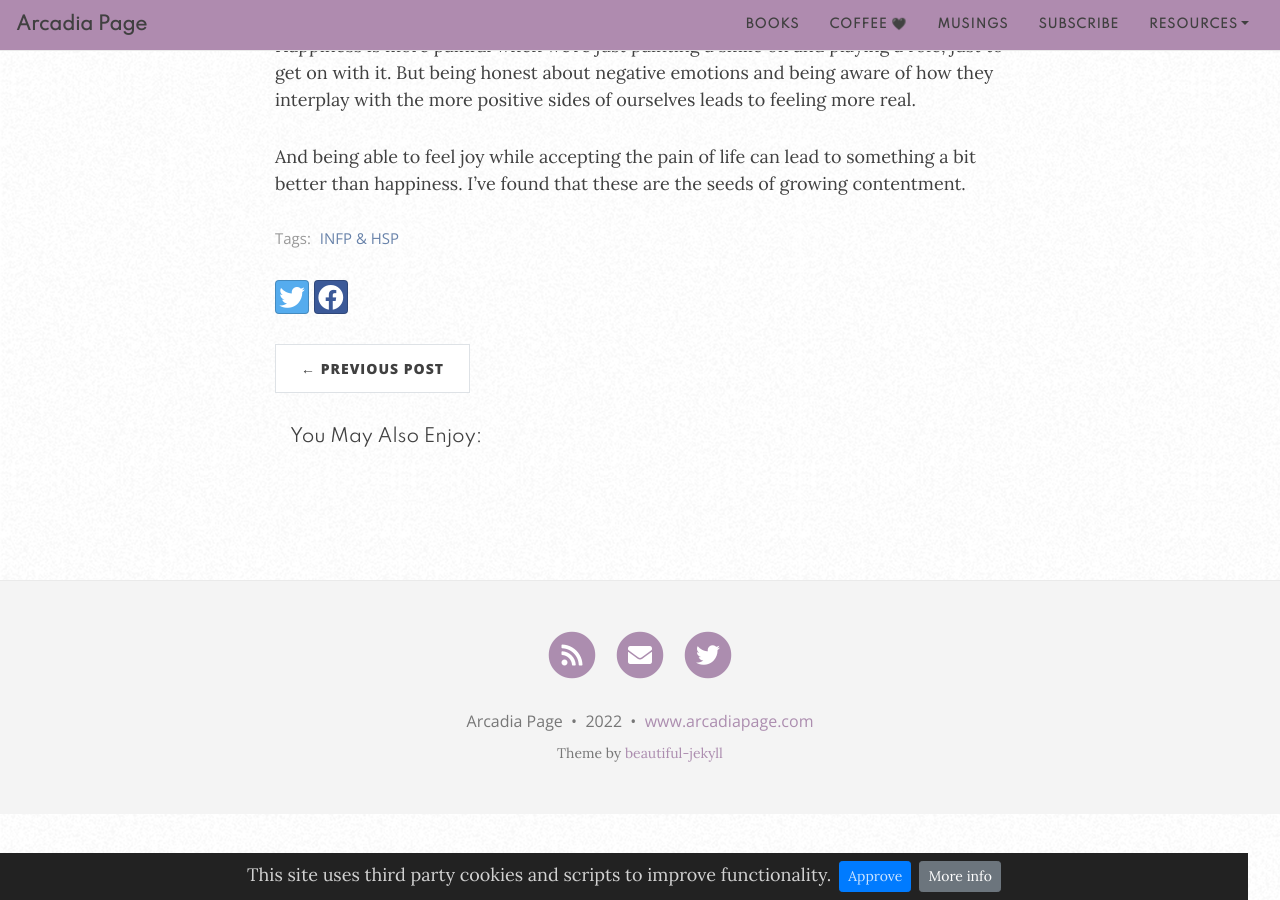
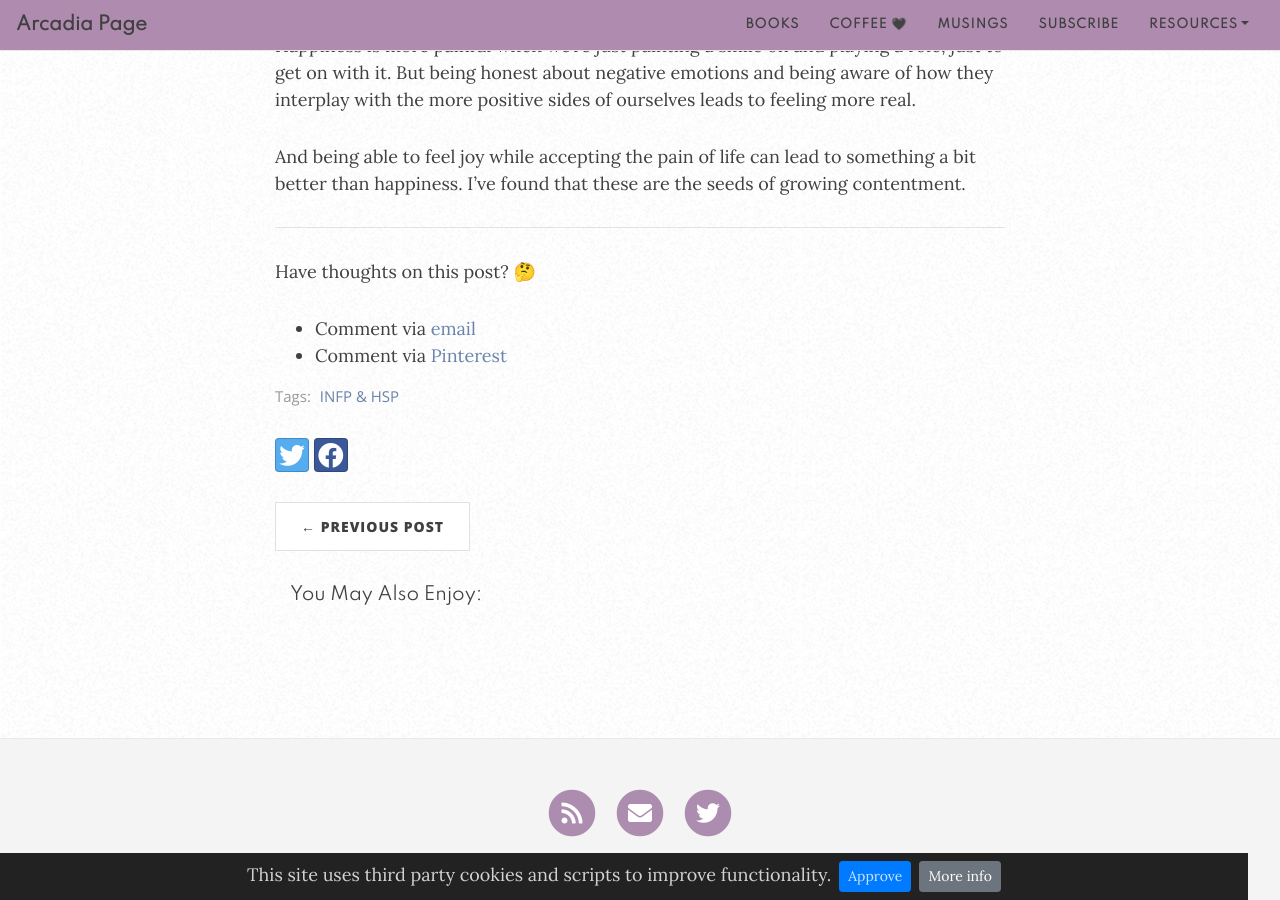
Before and after one commit to arcadiapage/arcadiapage.github.io, a Jekyll site: the page built from _posts/2022-03-31-being-an-infp-doesn-t-mean-you-never-block-your-emotions.md, in a window 1280 px wide and 900 px high, scrolled down 3442 px. Built offline with Jekyll 4.4.1, drawn with Linux system fonts in a browser that asks for light colours; nearby versions of some CDN libraries; comment, search, counter and statistics services are not loaded.

Commit message:
Update from Forestry.io arcadiapage updated _posts/2022-03-31-being-an-infp-doesn-t-mean-you-never-block-your-emotions.md

```diff
--- a/_posts/2022-03-31-being-an-infp-doesn-t-mean-you-never-block-your-emotions.md
+++ b/_posts/2022-03-31-being-an-infp-doesn-t-mean-you-never-block-your-emotions.md
@@ -55,3 +55,10 @@ By doing this, we're not trying to ignore or completely distract ourselves from
 Happiness is more painful when we're just painting a smile on and playing a role, just to get on with it. But being honest about negative emotions and being aware of how they interplay with the more positive sides of ourselves leads to feeling more real.
 
 And being able to feel joy while accepting the pain of life can lead to something a bit better than happiness. I've found that these are the seeds of growing contentment.
+
+***
+
+Have thoughts on this post? 🤔
+
+* Comment via [email](https://arcadiapage.com/talk/)
+* Comment via [Pinterest](https://www.pinterest.com/pin/339107046953210139/)
```
